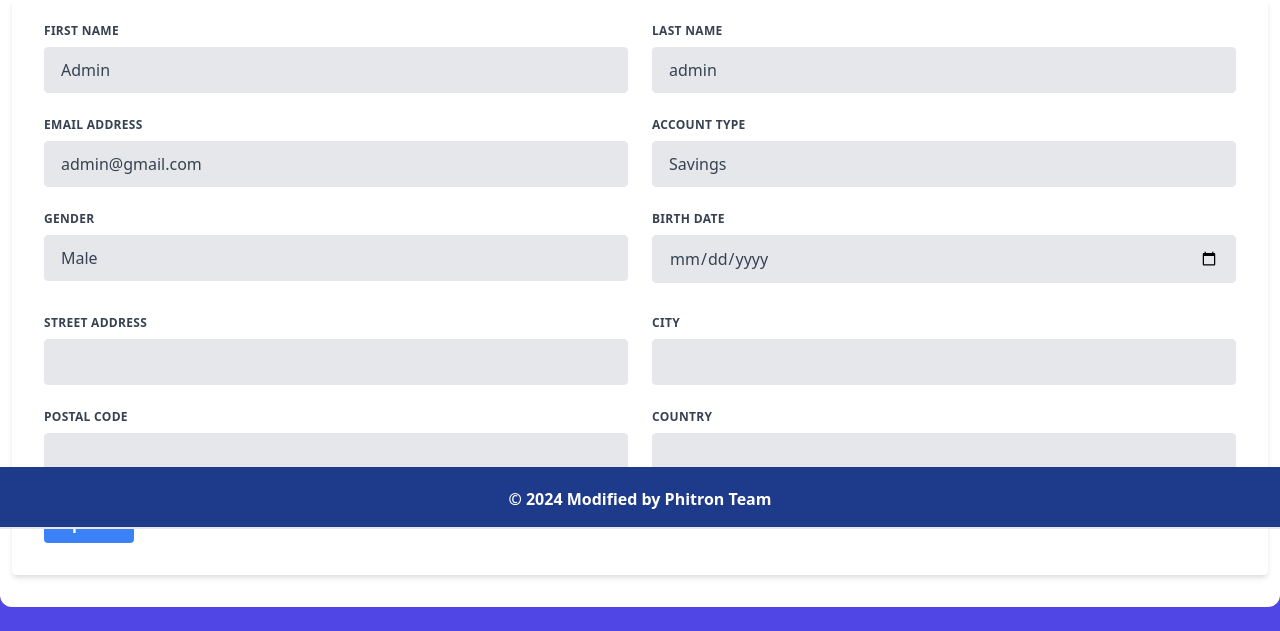
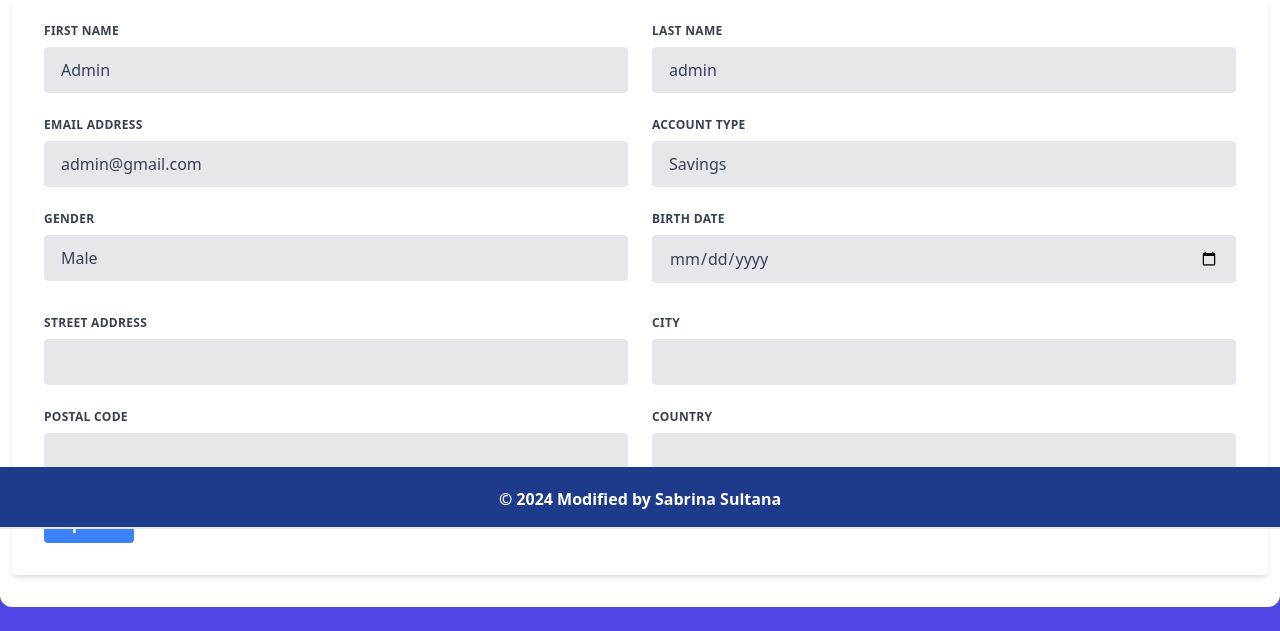
Before and after one commit to Sabrina-Prity/Mamar_Bank, a Django app: page /accounts/profile/ in a window 1280 px wide. Shown: the part 271-902 px from the top of the page. Run offline with Django 5.2, Linux system fonts and the light colour scheme; a user stored in the database is signed in; data comes from the database, SQL or seed files in the repository.

Commit message:
changes done

```diff
--- a/core/templates/footer.html
+++ b/core/templates/footer.html
@@ -3,7 +3,7 @@
         <div class="mt-5 flex flex-col items-center">
             <div class="sm:w-2/3 text-center py-0 pb-2">
                 <p class="text-md text-white font-bold mb-2">
-                    © {% now "Y" %} Modified by Phitron Team
+                    © {% now "Y" %} Modified by Sabrina Sultana
                 </p>
             </div>
         </div>
```
